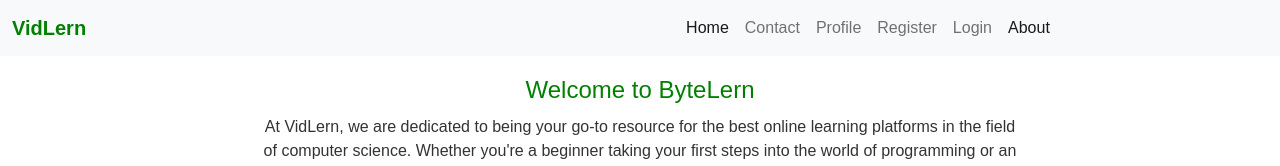
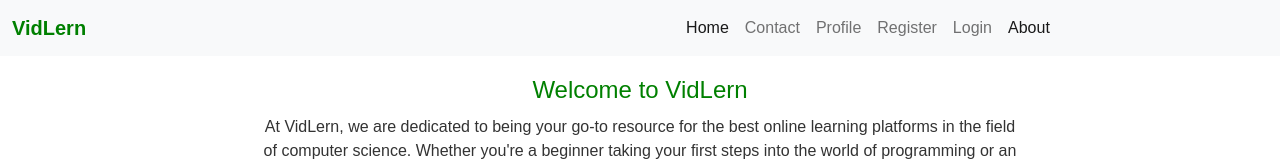
Before and after one commit to gyanendra54/ByteLern, a React (Vite) app in the folder client/: page /aboutme in a window 1280 px wide. Shown: the top 166 px of the page. Built offline with nearby package versions, Linux system fonts and the light colour scheme.

Commit message:
exchange about section header namel

```diff
--- a/client/src/component/Aboutme.jsx
+++ b/client/src/component/Aboutme.jsx
@@ -4,7 +4,7 @@
   return (
   <>
   <div className='aboutmeMain'>
-  <h4 className='aboutmeHeader'>Welcome to ByteLern</h4>
+  <h4 className='aboutmeHeader'>Welcome to VidLern</h4>
   <p className='aboutmePara'>At VidLern, we are dedicated to being your go-to resource for the best online learning platforms in the field of computer science. Whether you're a beginner taking your first steps into the world of programming or an experienced developer looking to enhance your skills, we've got you covered.</p>
   <h4 className='aboutmeHeader'>Our Mission</h4>
   <p className='aboutmePare'>Our mission is to empower individuals with the knowledge and skills needed to thrive in the ever-evolving field of computer science. We understand that the abundance of online resources can be overwhelming, and finding the right platform for your specific needs can be a daunting task. That's where we come in. We've carefully curated a list of the top-notch websites and learning platforms, ensuring that you have access to the most effective and engaging resources available</p>
```
